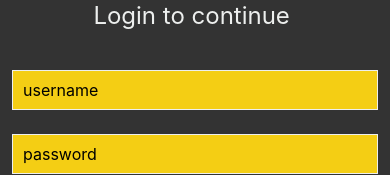
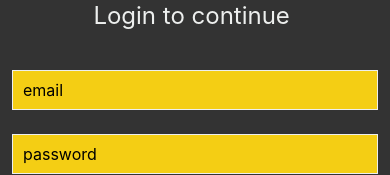
Before and after one commit to EvMad/a-react-native-sandbox, a React Native app in the folder LittleLemon/: screen / in a window 390 px wide. Shown: the part 315-490 px from the top of the page. Built offline with nearby package versions, Linux system fonts and the light colour scheme.

Commit message:
keyboardType={'email-address'} placeholder="email"

```diff
--- a/LittleLemon/pages/LoginScreen.js
+++ b/LittleLemon/pages/LoginScreen.js
@@ -10,7 +10,7 @@ const LoginScreen = () => {
         <ScrollView>
             <Text style={styles.headerText}>Welcome to Little Lemon</Text>
             <Text style={styles.regularText}>Login to continue </Text>
-            <TextInput value={email} onChangeText={onChangeEmail} style={styles.input} placeholder="username" />
+            <TextInput value={email} onChangeText={onChangeEmail} style={styles.input} keyboardType={'email-address'} placeholder="email" />
             <TextInput value={password} onChangeText={onChangePassword} style={styles.input} secureTextEntry={true} maxLength={25} placeholder="password" />
         </ScrollView>
     </KeyboardAvoidingView>
```
